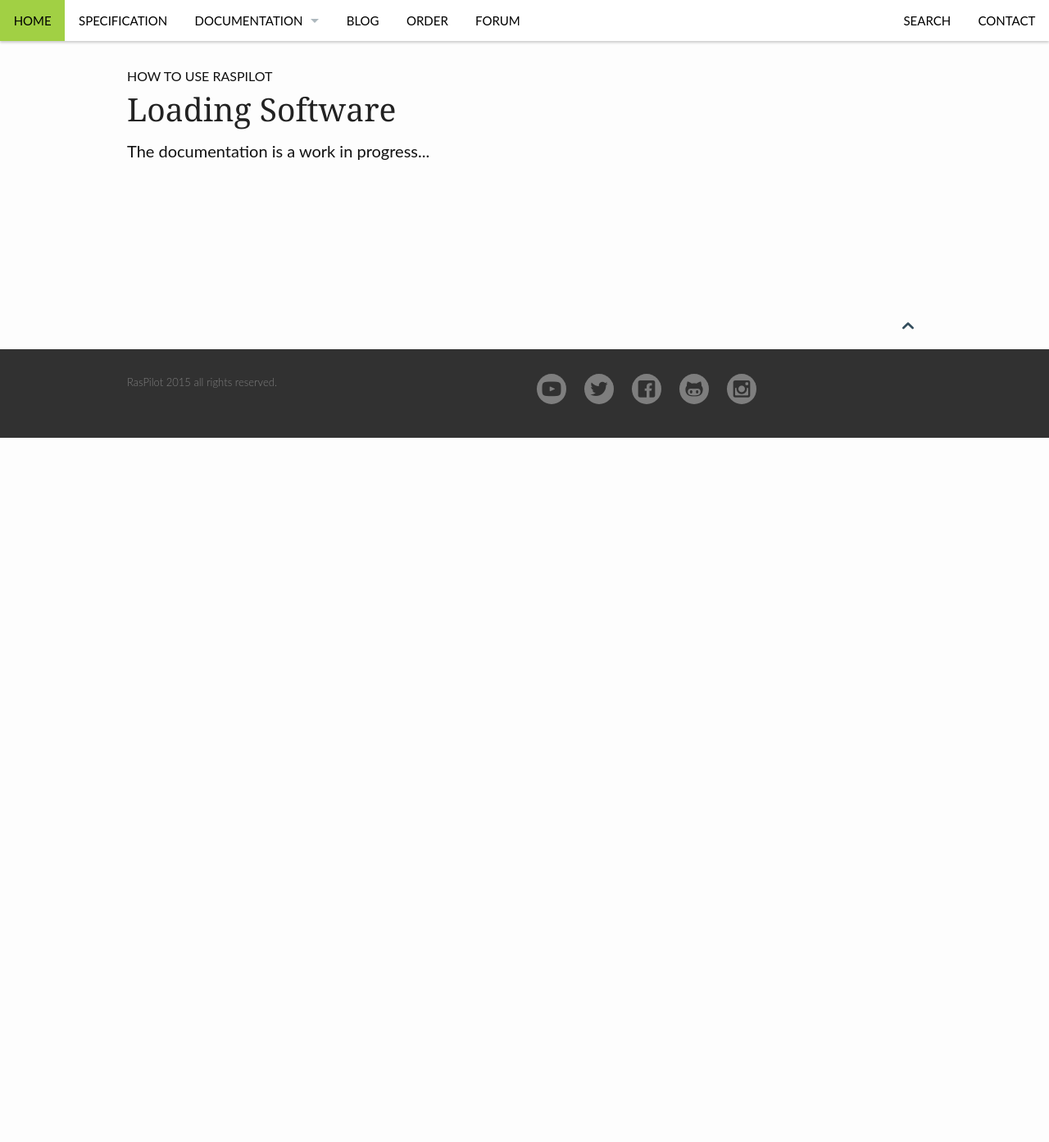
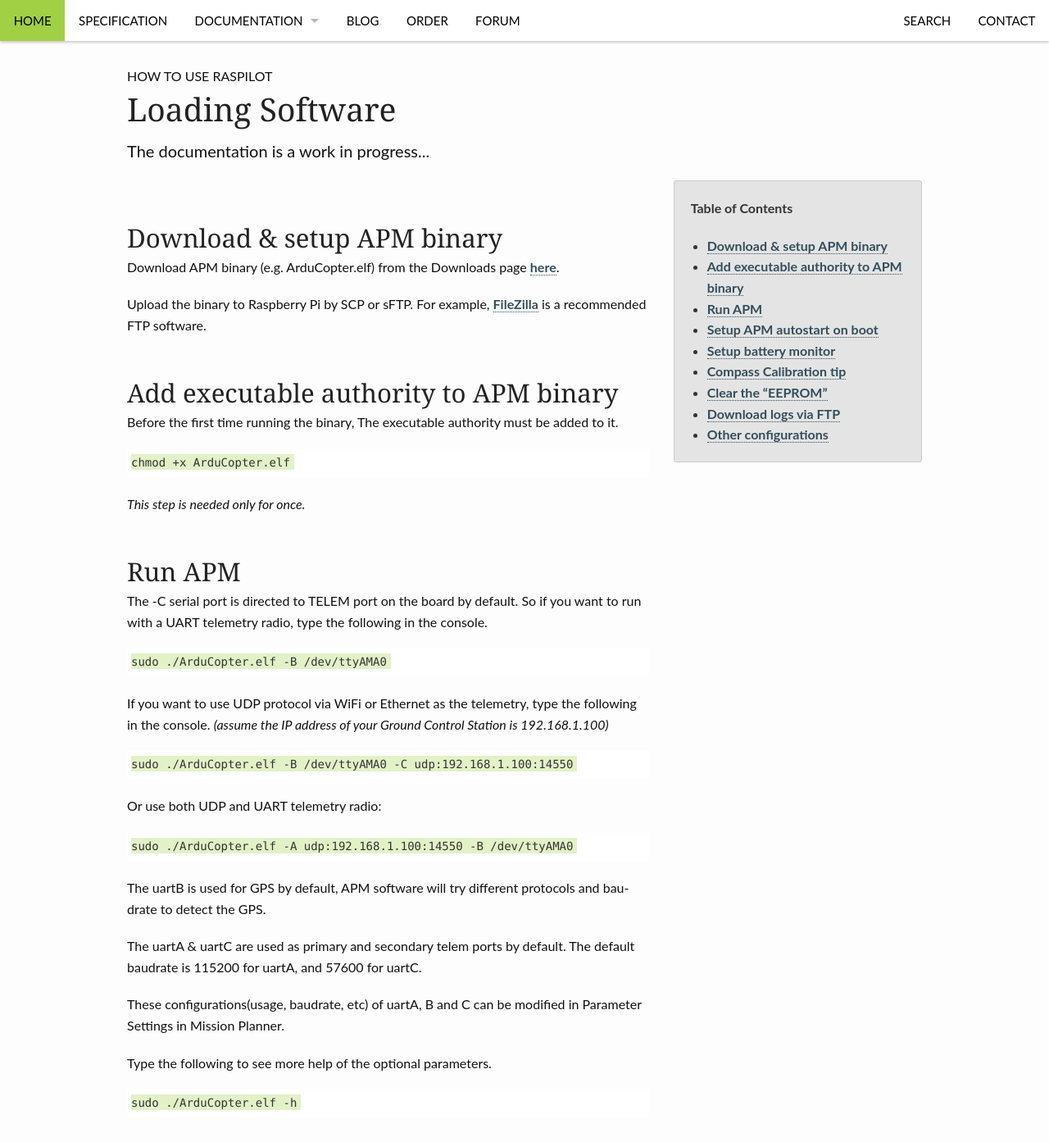
Before and after one commit to raspilot/raspilot.github.io, a Jekyll site: the page built from pages/loading_software.md, in a window 1280 px wide and 1400 px high. Shown: the top 1393 px of the window at 82% size. Built offline with Jekyll 4.4.1, drawn with Linux system fonts in a browser that asks for light colours; some of the changed text lies outside the part shown.

Commit message:
Changes to be committed: 	modified:   pages/loading_software.md

```diff
--- a/pages/loading_software.md
+++ b/pages/loading_software.md
@@ -6,3 +6,100 @@ teaser: "The documentation is a work in progress..."
 permalink: "/loading_software/"
 header: no
 ---
+<div class="row">
+<div class="medium-4 medium-push-8 columns" markdown="1">
+<div class="panel radius" markdown="1">
+**Table of Contents**
+{: #toc }
+*  TOC
+{:toc}
+</div>
+</div><!-- /.medium-4.columns -->
+
+
+<div class="medium-8 medium-pull-4 columns" markdown="1">
+
+##Download & setup APM binary
+Download APM binary (e.g. ArduCopter.elf) from the Downloads page [here](/downloads/).
+
+Upload the binary to Raspberry Pi by SCP or sFTP. For example, [FileZilla](https://filezilla-project.org/) is a recommended FTP software.
+
+##Add executable authority to APM binary
+Before the first time running the binary, The executable authority must be added to it.
+
+~~~
+chmod +x ArduCopter.elf
+~~~
+
+*This step is needed only for once.*
+
+##Run APM
+
+The -C serial port is directed to TELEM port on the board by default. So if you want to run with a UART telemetry radio, type the following in the console.
+
+~~~
+sudo ./ArduCopter.elf -B /dev/ttyAMA0
+~~~
+
+If you want to use UDP protocol via WiFi or Ethernet as the telemetry, type the following in the console. *(assume the IP address of your Ground Control Station is 192.168.1.100)*
+
+~~~
+sudo ./ArduCopter.elf -B /dev/ttyAMA0 -C udp:192.168.1.100:14550
+~~~
+
+Or use both UDP and UART telemetry radio:
+
+~~~
+sudo ./ArduCopter.elf -A udp:192.168.1.100:14550 -B /dev/ttyAMA0
+~~~
+
+The uartB is used for GPS by default, APM software will try different protocols and baudrate to detect the GPS.
+
+The uartA & uartC are used as primary and secondary telem ports by default. The default baudrate is 115200 for uartA, and
+57600 for uartC.
+
+These configurations(usage, baudrate, etc) of uartA, B and C can be modified in Parameter Settings in Mission Planner.
+
+Type the following to see more help of the optional parameters.
+
+~~~
+sudo ./ArduCopter.elf -h
+~~~
+
+##Setup APM autostart on boot
+
+To start the binary automatically after Raspberry Pi booting, add the following to /etc/rc.local in Raspberry Pi. Please change the -A, -B, -C options to suit your setup.
+
+~~~
+sudo /home/pi/ArduCopter.elf -A udp:192.168.1.100:14550 -B /dev/ttyAMA0 > /home/pi/startup_log &
+~~~
+
+##Setup battery monitor
+To use a battery monitor on RasPilot is as same as on Pixhawk. The config parameters are same.
+
+Here is a screen shot of battery monitor parameters.
+
+##Compass Calibration tip
+The big metal USB sockets on Raspberry Pi B+ & 2B could cause soft-iron effect (not that notable on RPi A+). So it strongly recommended to do soft-iron cabration. [Here is the tutorial](/softiron_calibration/).
+
+##Clear the "EEPROM"
+On APM2, the config parameters are stored in a EEPROM chip. But on RasPilot there is actually no EEPROM on the board. All the parameters are stored as a file in the Linux file system, likes <strong>"/var/APM/ArduCopter.stg"</strong> for copter, or <strong>"/var/APM/ArduPlane.stg"</strong> for plane.
+
+To clear the "EEPROM", type the following in the RPi console.
+
+~~~
+sudo rm /var/APM/ArduCopter.stg
+~~~
+
+Also you can do a reset in Mission Planner as the normal way.
+
+##Download logs via FTP
+In Raspberry Pi, the flight logs are stored as files in Linux file system. Getting logs in Mission Planner in a normal way is fine but slowly. A better way to download logs is via FTP.
+
+Find the logs in <strong>/var/APM/logs</strong>
+
+##Other configurations
+Most of the config procedures are as same as the other APM-running Hardwares. It's strongly recommended to read the APM documents carefully. For APM docments, please visit [http://ardupilot.com](http://ardupilot.com)
+
+</div><!-- /.medium-8.columns -->
+</div><!-- /.row -->
```
Also changed, not shown: 1 other file.
